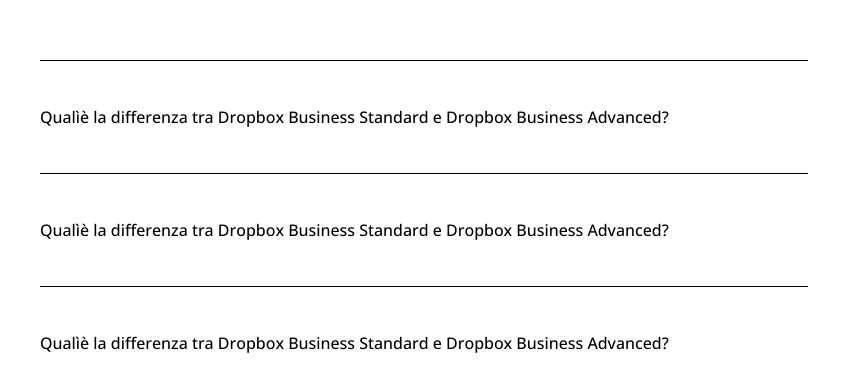
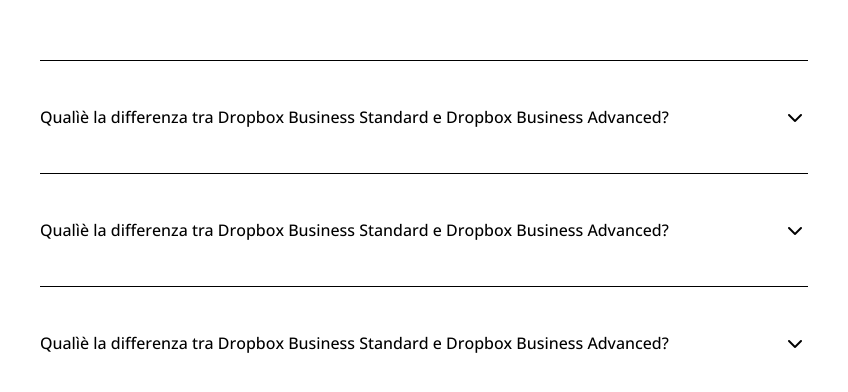
Before and after one commit to ViktorStevanovic/htmlcss-dropbox, a plain HTML site: page index.html in a window 1280 px wide. Shown: the part 5932-6324 px from the top of the page, 216-1064 px from the left. Drawn offline with nearby package versions, Linux system fonts and the light colour scheme.

Commit message:
added icon at the end of the common questions

```diff
--- a/index.html
+++ b/index.html
@@ -276,9 +276,9 @@
         <section class="section flex-center">
             <div class="container">
                 <h1 class="title common-quest">Domande frequenti</h1>
-                <p class="text-border">Qualìè la differenza tra Dropbox Business Standard e Dropbox Business Advanced?</p><span></span>
-                <p>Qualìè la differenza tra Dropbox Business Standard e Dropbox Business Advanced?</p>
-                <p class="text-border">Qualìè la differenza tra Dropbox Business Standard e Dropbox Business Advanced?</p>
+                <p class="text-border">Qualìè la differenza tra Dropbox Business Standard e Dropbox Business Advanced?<span class="chevron"><i class="fa-solid fa-chevron-down"></i></span></p>
+                <p>Qualìè la differenza tra Dropbox Business Standard e Dropbox Business Advanced?<span class="chevron"><i class="fa-solid fa-chevron-down"></i></span></p>
+                <p class="text-border">Qualìè la differenza tra Dropbox Business Standard e Dropbox Business Advanced?<span class="chevron"><i class="fa-solid fa-chevron-down"></i></span></p>
             </div>
         </section>
     </main>
--- a/styles/style.css
+++ b/styles/style.css
@@ -376,10 +376,13 @@
     font-weight: 500;
     font-size: 1rem;
     line-height: 7em;
+    display: flex;
+    justify-content: space-between;
+
 }
 
 .text-border{
     border-top: .75px solid black;
     border-bottom: .75px solid black;
-
+    width: 100%;
 }
```
